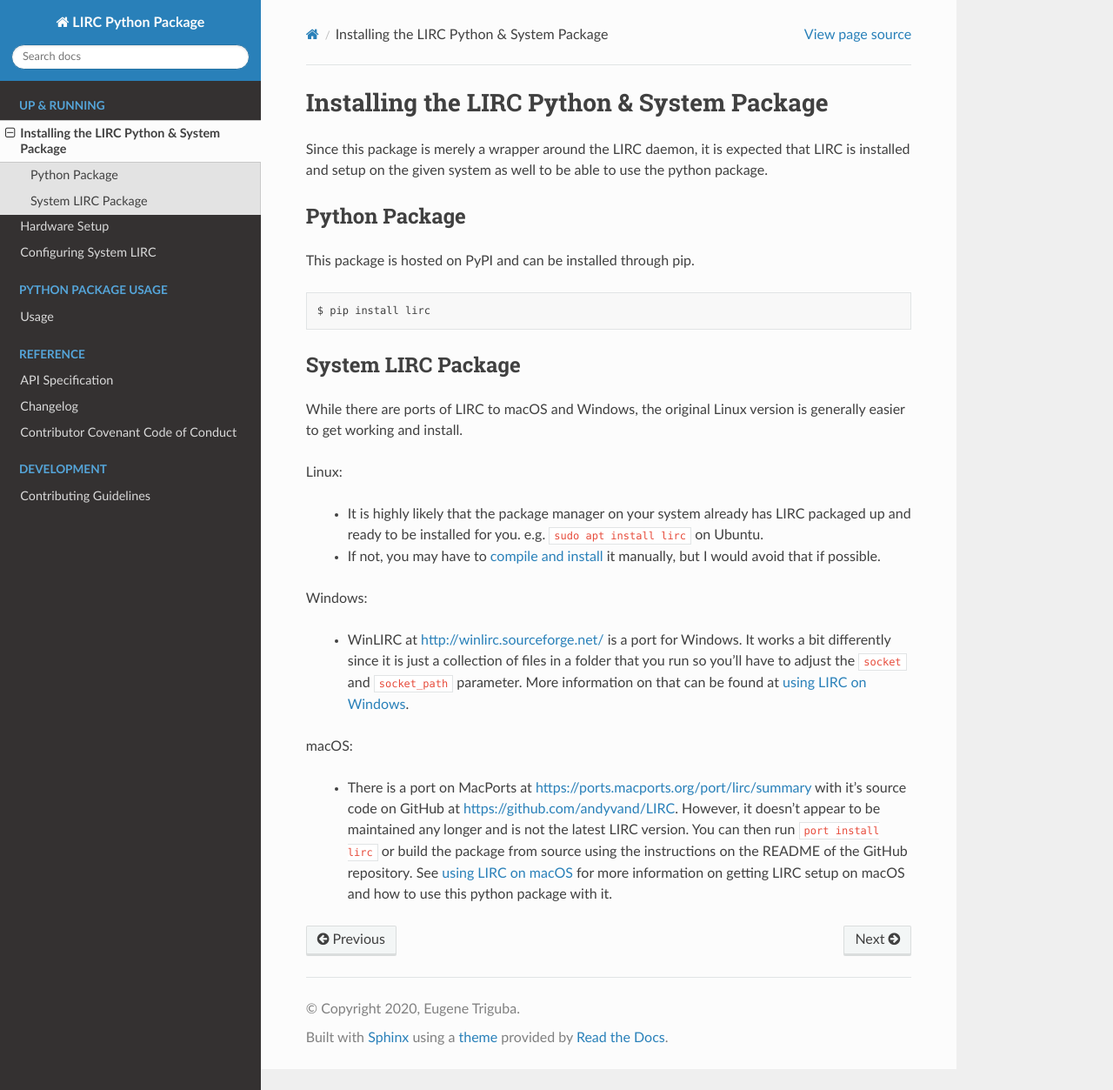
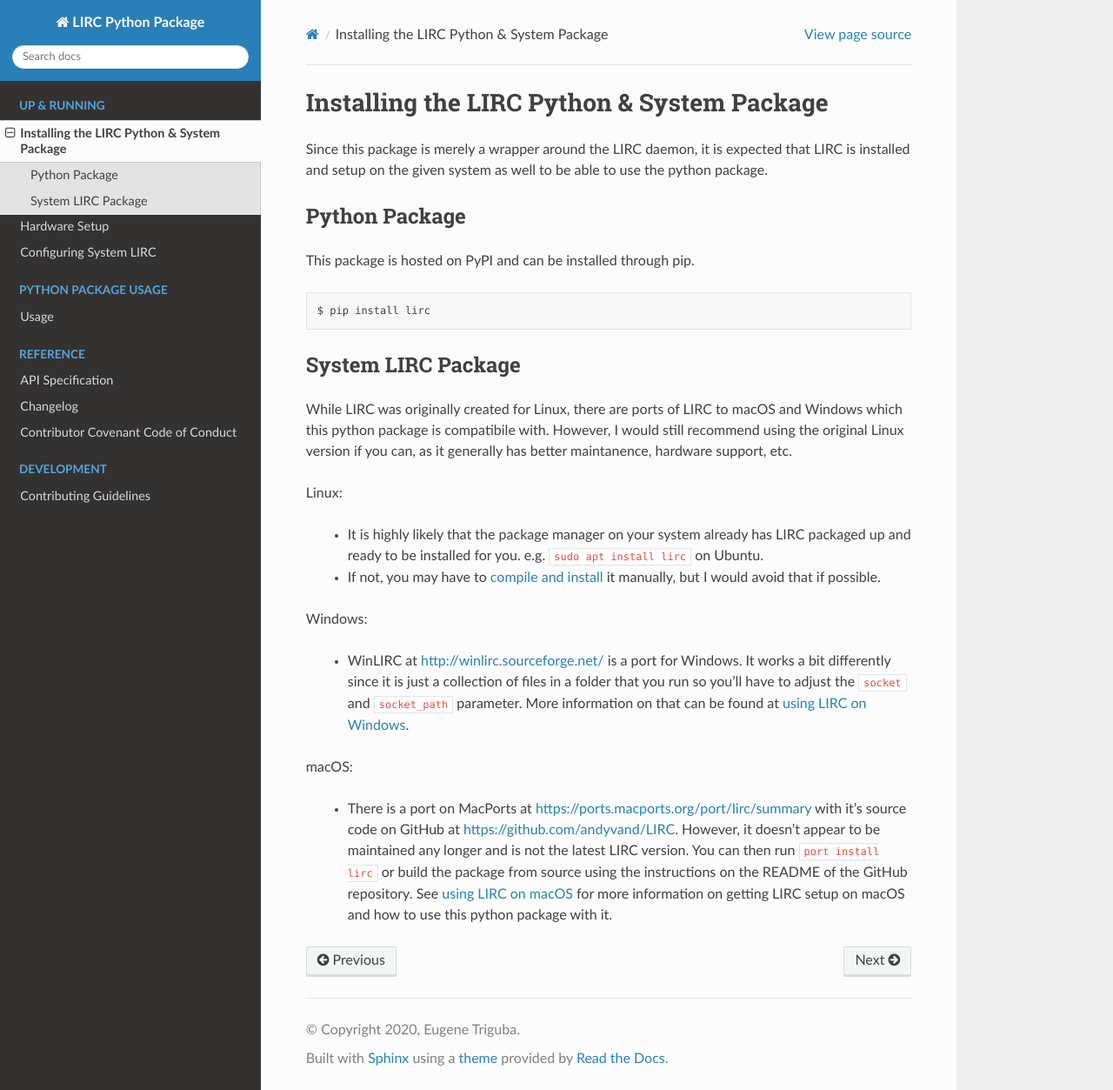
Before and after one commit to eugenetriguba/lirc, a Sphinx documentation site: the page built from docs/source/installation.rst, in a window 1280 px wide and 1253 px high. Shown: the whole window at 87% size. Built offline with Sphinx 7.4.7 and the Read the Docs theme 2.0.0, drawn with Linux system fonts in a browser that asks for light colours.

Commit message:
Reword system lirc paragraph

```diff
--- a/docs/source/installation.rst
+++ b/docs/source/installation.rst
@@ -19,9 +19,12 @@
 System LIRC Package
 -------------------
 
-While there are ports of LIRC to macOS and Windows,
-the original Linux version is generally easier to
-get working and install.
+While LIRC was originally created for Linux, there
+are ports of LIRC to macOS and Windows which this
+python package is compatibile with. However, I would
+still recommend using the original Linux version if
+you can, as it generally has better maintanence,
+hardware support, etc.
 
 Linux:
 
```
